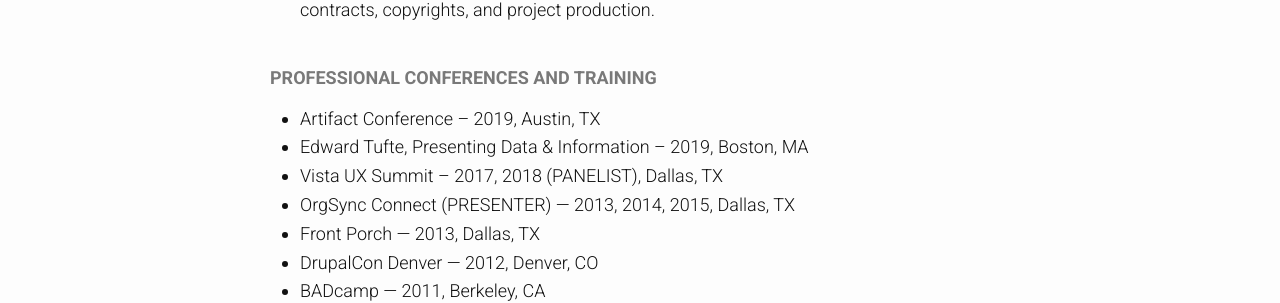
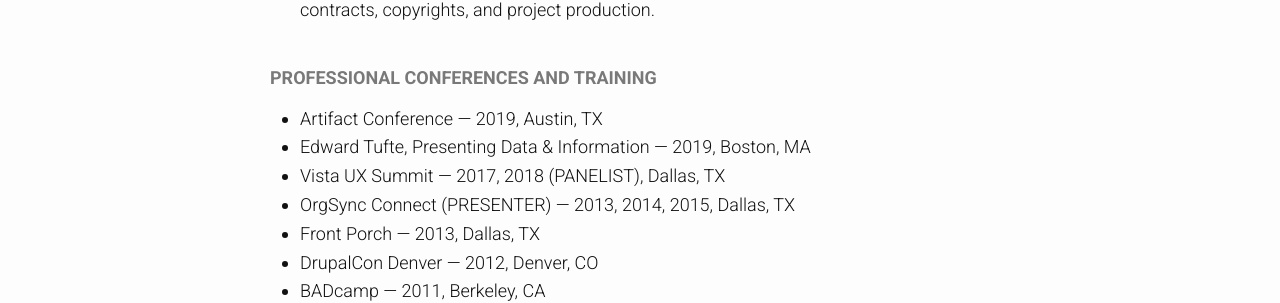
Before and after one commit to valariems/valariems.github.io, a Jekyll site: the page built from resume.md, in a window 1280 px wide and 900 px high, scrolled down 3447 px. Shown: the part 152-455 px from the top of the window. Built offline with Jekyll 4.4.1, drawn with Linux system fonts in a browser that asks for light colours; nearby versions of some CDN libraries.

```diff
--- a/resume.md
+++ b/resume.md
@@ -98,9 +98,9 @@ Instructor for college courses in the Applied Graphic Design Technology departme
 
 ## Professional conferences and training
 
-  * Artifact Conference – 2019, Austin, TX
-  * Edward Tufte, Presenting Data & Information – 2019, Boston, MA
-  * Vista UX Summit – 2017, 2018 (PANELIST), Dallas, TX
+  * Artifact Conference — 2019, Austin, TX
+  * Edward Tufte, Presenting Data & Information — 2019, Boston, MA
+  * Vista UX Summit — 2017, 2018 (PANELIST), Dallas, TX
   * OrgSync Connect (PRESENTER) — 2013, 2014, 2015, Dallas, TX
   * Front Porch — 2013, Dallas, TX
   * DrupalCon Denver — 2012, Denver, CO
```
